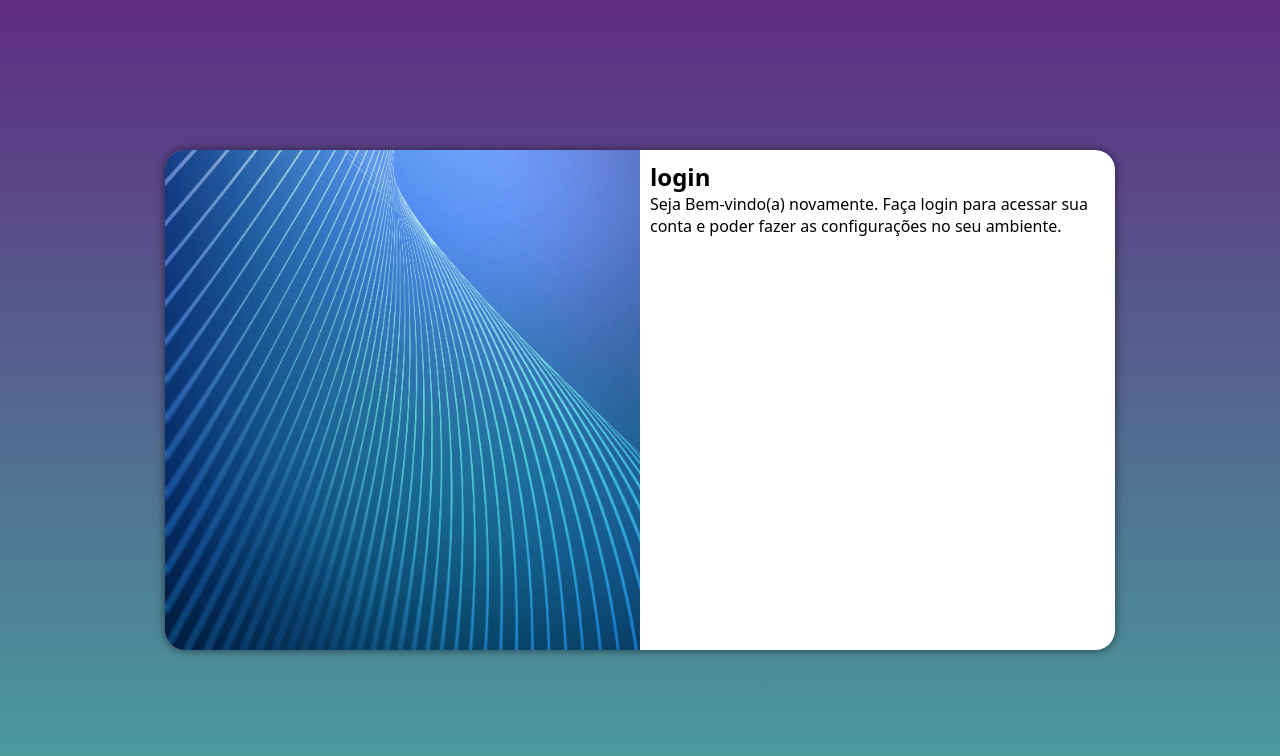
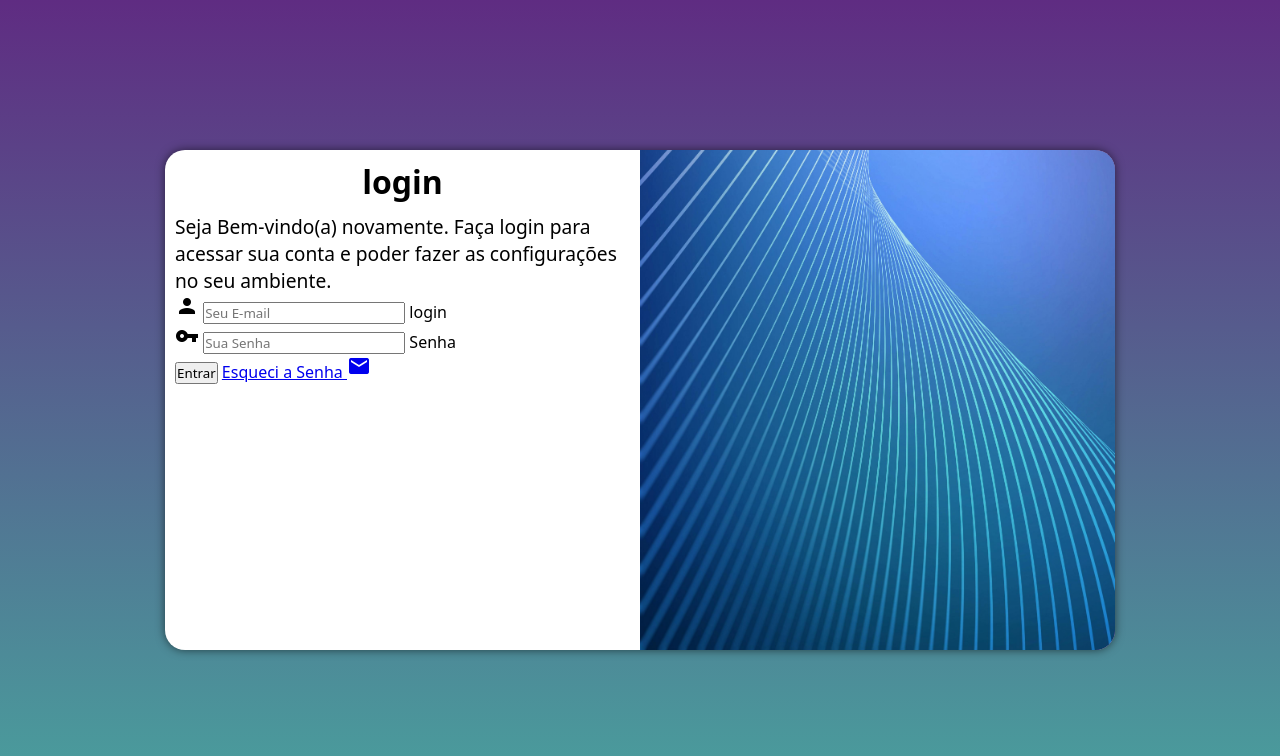
Before and after one commit to Lucassgrm/projeto-login, a plain HTML site: page index2.html in a window 1280 px wide. Drawn offline with Linux system fonts and the light colour scheme.

Commit message:
formularios login e senha

```diff
--- a/estilos/media-query.css
+++ b/estilos/media-query.css
@@ -32,13 +32,21 @@
     }
 
     section#login > div#imagem {
-        float: left;
+        float: right;
         width: 50%;
         height: 100%;
     }
 
     section#login > div#formulario {
-        float: right;
+        float: left;
         width: 50%;
     }
+
+    #formulario h1 {
+        font-size: 2em;
+    }
+
+    #formulario p {
+        font-size: 1.2em;
+    }
 }
--- a/estilos/style.css
+++ b/estilos/style.css
@@ -56,3 +56,13 @@ section#login > div#formulario {
     display: block;
     padding: 10px;
 }
+
+#formulario h1 {
+    text-align: center;
+    margin-bottom: 10px;
+}
+
+#formulario p {
+    font-size: .8em;
+
+}
--- a/index2.html
+++ b/index2.html
@@ -4,6 +4,7 @@
     <meta charset="UTF-8">
     <meta name="viewport" content="width=device-width, initial-scale=1.0">
     <title>Login</title>
+    <link href="https://fonts.googleapis.com/icon?family=Material+Icons" rel="stylesheet">
     <link rel="stylesheet" href="estilos/style.css">
     <link rel="stylesheet" href="estilos/media-query.css">
 </head>
@@ -16,8 +17,21 @@
             <div id="formulario">
                 <h1>login</h1>
                 <p>Seja Bem-vindo(a) novamente. Faça login para acessar sua conta e poder fazer as configurações no seu ambiente.</p>
-                <form action="" method="post">
+                <form action="" method="post" autocomplete="on">
+                    <div class="campo">
+                        <i class="material-icons">person</i>
+                        <input type="email" name="login" id="ilogin" placeholder="Seu E-mail" autocomplete="email" required maxlength="30">
+                        <label for="ilogin">login</label>
+                    </div>
+                    <div class="campo">
+                        <i class="material-icons">vpn_key</i>
+                        <input type="password" name="Senha" id="isenha" placeholder="Sua Senha"  autocomplete="current-password" required minlength="8" maxlength="30">
+                        <label for="isenha">Senha</label>
+                    </div>
+                    <input type="submit" value="Entrar">
+                    <a href="esqueci.html">Esqueci a Senha <i class="material-icons">mail</i>
 
+                    </a>
                 </form>
             </div>
         </section>
```
